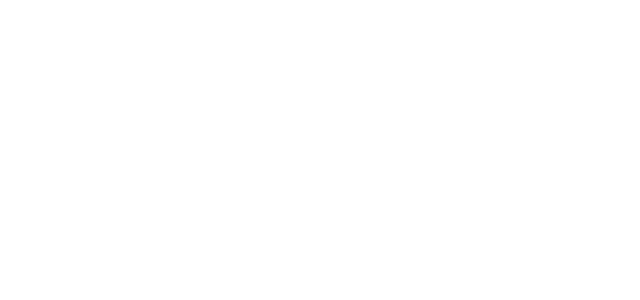
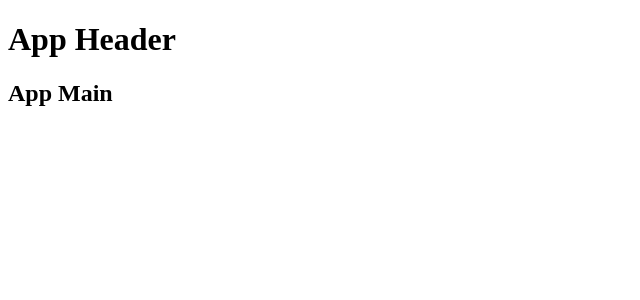
Before and after one commit to umbertofaenza/vite-yu-gi-oh, a Vue app: page / in a window 1280 px wide. Shown: the top 300 px of the page, without its empty margins (0-640 px from the left). Built offline with nearby package versions, Linux system fonts and the light colour scheme.

Commit message:
feat: add sass, create header + main components

```diff
--- a/package.json
+++ b/package.json
@@ -13,6 +13,7 @@
   },
   "devDependencies": {
     "@vitejs/plugin-vue": "^4.2.3",
+    "sass": "^1.66.1",
     "vite": "^4.4.5"
   }
 }
--- a/src/App.vue
+++ b/src/App.vue
@@ -1,5 +1,17 @@
-<script></script>
+<script>
+import AppHeader from "./components/AppHeader.vue";
+import AppMain from "./components/AppMain.vue";
 
-<template></template>
+export default {
+  components: { AppHeader, AppMain },
+};
+</script>
 
-<style></style>
+<template>
+  <AppHeader />
+  <AppMain />
+</template>
+
+<style lang="scss">
+@use "./styles/general.scss";
+</style>
--- /dev/null
+++ b/src/components/AppHeader.vue
@@ -0,0 +1,7 @@
+<script></script>
+
+<template>
+  <h1>App Header</h1>
+</template>
+
+<style lang="scss" scoped></style>
--- /dev/null
+++ b/src/components/AppMain.vue
@@ -0,0 +1,7 @@
+<script></script>
+
+<template>
+  <h2>App Main</h2>
+</template>
+
+<style lang="scss" scoped></style>
```
Also changed, not shown: src/styles/general.scss (added), 1 other file (tests, documents, lock files or other folders).
